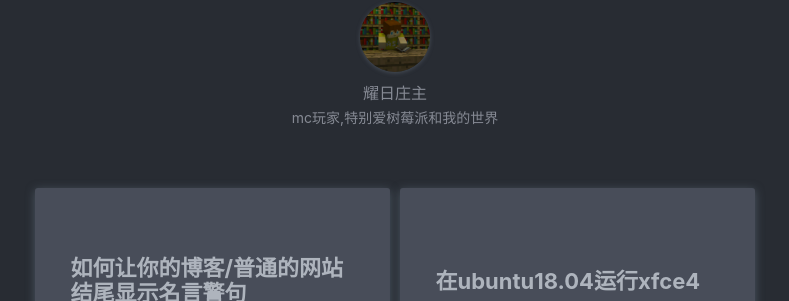
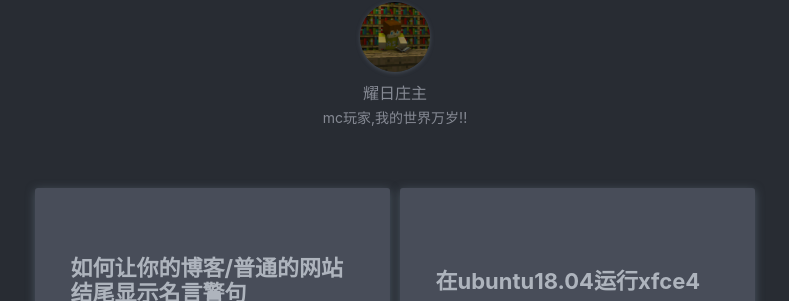
Before and after one commit to Sunbertrs/sunbossrs-blog-v1, a Jekyll site: the page built from _posts/2018-06-25-ubutu18.04asCinnamon.md, in a window 1280 px wide and 900 px high, scrolled down 704 px. Shown: the part 256-557 px from the top of the window, without its empty margins (245-1034 px from the left). Built offline with Jekyll 4.4.1, drawn with Linux system fonts in a browser that asks for light colours; nearby versions of some CDN libraries; comment, search, counter and statistics services are not loaded; a style sheet for code colours, icons or effects is not loaded.

Commit message:
Update _config.yml

```diff
--- a/_config.yml
+++ b/_config.yml
@@ -21,11 +21,16 @@
 # Author 配置博主信息
 author: '耀日庄主'
 nickname: 'A5耀日庄主'
-bio: 'mc玩家,特别爱树莓派和我的世界'
+bio: 'mc玩家,我的世界万岁!!'
 avatar: '/assets/img/profile.png'
 
 # Search
 search: true
+
+# Reward 赞赏功能，我改成了投稿提示。。
+reward:
+  enable: true
+  reward_comment: '现在耀日庄主征求你的想法!'
 
 # Night mode
 nightMode: true
```
